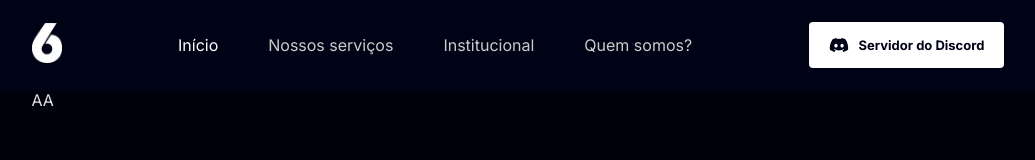
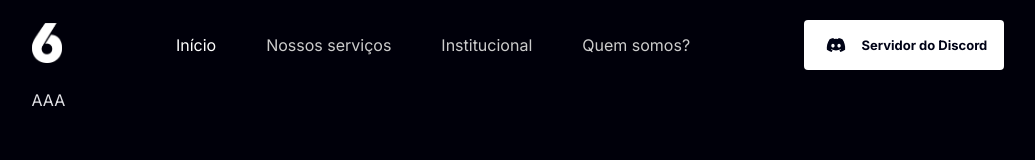
Before and after one commit to gfrnca/next-rx6-web, a Next.js app: page / in a window 1280 px wide. Shown: the top 160 px of the page, without its empty margins (122-1157 px from the left). Built offline with nearby package versions, Linux system fonts and the light colour scheme.

Commit message:
Estilo active nos links da navbar quando na rota & background transparente

```diff
--- a/src/components/organisms/Navbar/Navbar.styled.ts
+++ b/src/components/organisms/Navbar/Navbar.styled.ts
@@ -3,7 +3,7 @@ import styled from 'styled-components'
 export const NavbarStyles = styled.div `
   width: 100%;
   height: 90px;
-  background: ${props => props.theme.colors.primary};
+  background: rgba(0, 3, 22, 0.0);
   display: flex;
   align-items: center;
 
@@ -57,8 +57,11 @@ export const NavbarStyles = styled.div `
   }
 
   .discord-cta button {
-    padding: 15px 20px;
+    padding: 10px 10px;
+    height: 50px;
+    width: 200px;
     display: flex;
+    justify-content: center;
     align-items: center;
     font-weight: 600;
     font-size: 13px;
@@ -69,12 +72,13 @@ export const NavbarStyles = styled.div `
     cursor: pointer;
 
     svg {
+      width: 30px;
       margin-right: 10px;
     }
   }
 
   .discord-cta button:hover {
-    background: ${props => props.theme.colors.primary};
+    background: rgba(0, 3, 22, 0.0);
     color: #fff;
     outline: 1px solid #fff;
   }
--- /dev/null
+++ b/src/components/templates/Home/HomePage.styled.ts
@@ -0,0 +1,16 @@
+/* General */
+import { StaticImageData } from 'next/image';
+import styled from 'styled-components'
+
+
+/* Background */
+import backgroundImage from '../../../assets/background.png'
+
+
+
+export const HomePageStyles = styled.div `
+  width: 100%;
+  height: 100vh;
+
+
+`
--- /dev/null
+++ b/src/components/templates/Home/HomePage.tsx
@@ -0,0 +1,15 @@
+/* CSS */
+import { Container } from '../../../styles/global'
+import { HomePageStyles } from './HomePage.styled'
+
+const HomePage = () => {
+  return (
+    <HomePageStyles>
+      <Container>
+      AAA
+      </Container>
+    </HomePageStyles>
+  )
+}
+
+export default HomePage
--- a/src/pages/index.tsx
+++ b/src/pages/index.tsx
@@ -1,4 +1,5 @@
 import Head from 'next/head'
+import HomePage from '../components/templates/Home/HomePage';
 import { Container } from '../styles/global';
 
 const Home: React.FC = () => {
@@ -10,9 +11,7 @@ const Home: React.FC = () => {
         <link rel="icon" href="/favicon.ico" />
       </Head>
 
-      <Container>
-        AA
-      </Container>
+        <HomePage />
     </div>
   )
 }
--- a/src/styles/theme.ts
+++ b/src/styles/theme.ts
@@ -1,6 +1,6 @@
 const theme = {
   colors: {
-    background: '#00010a',
+    background: '#00000a',
     text: '#e1e1e6',
     primary: '#000316',
   },
```
Also changed, not shown: src/assets/background.png (added).
